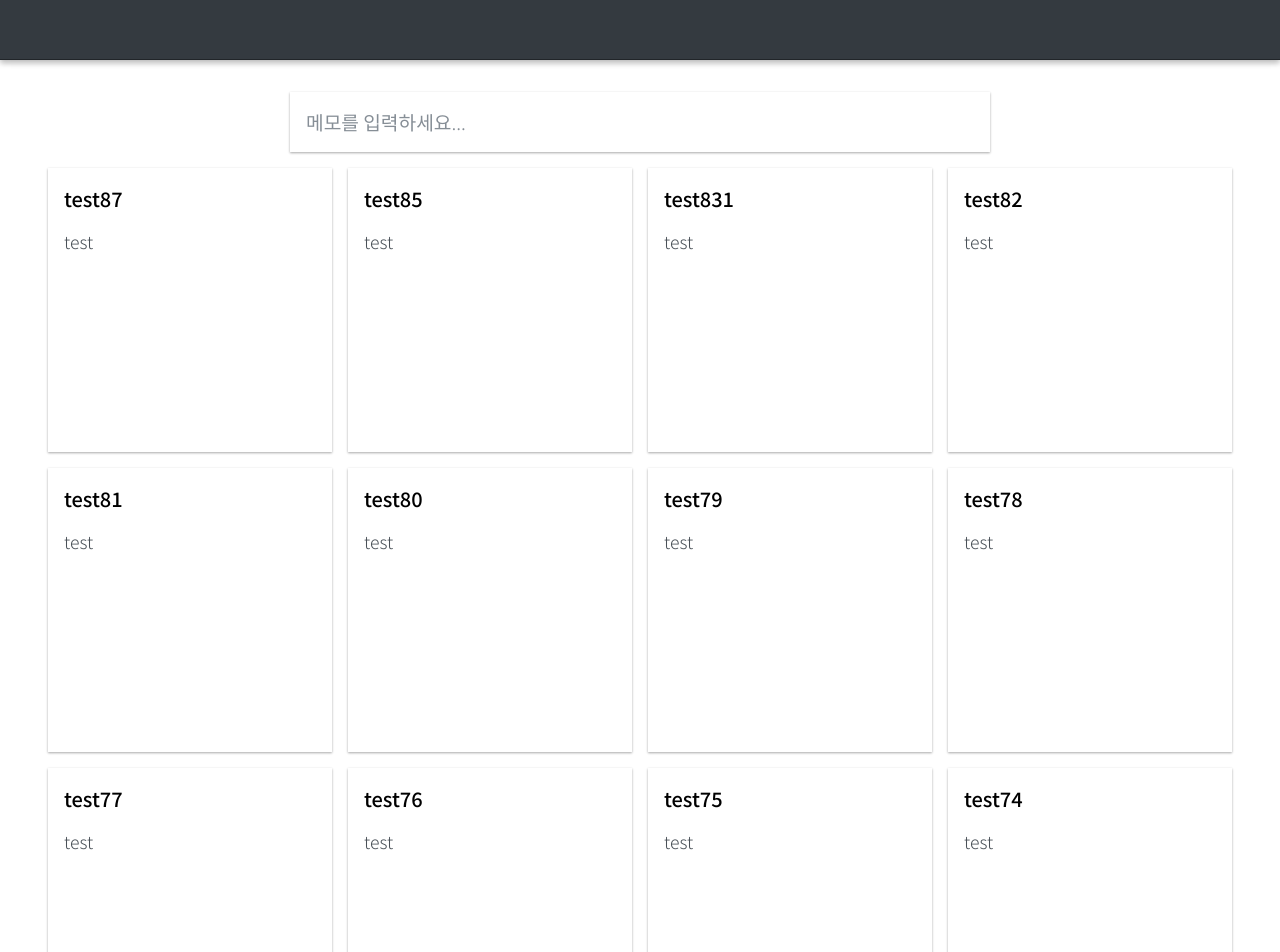
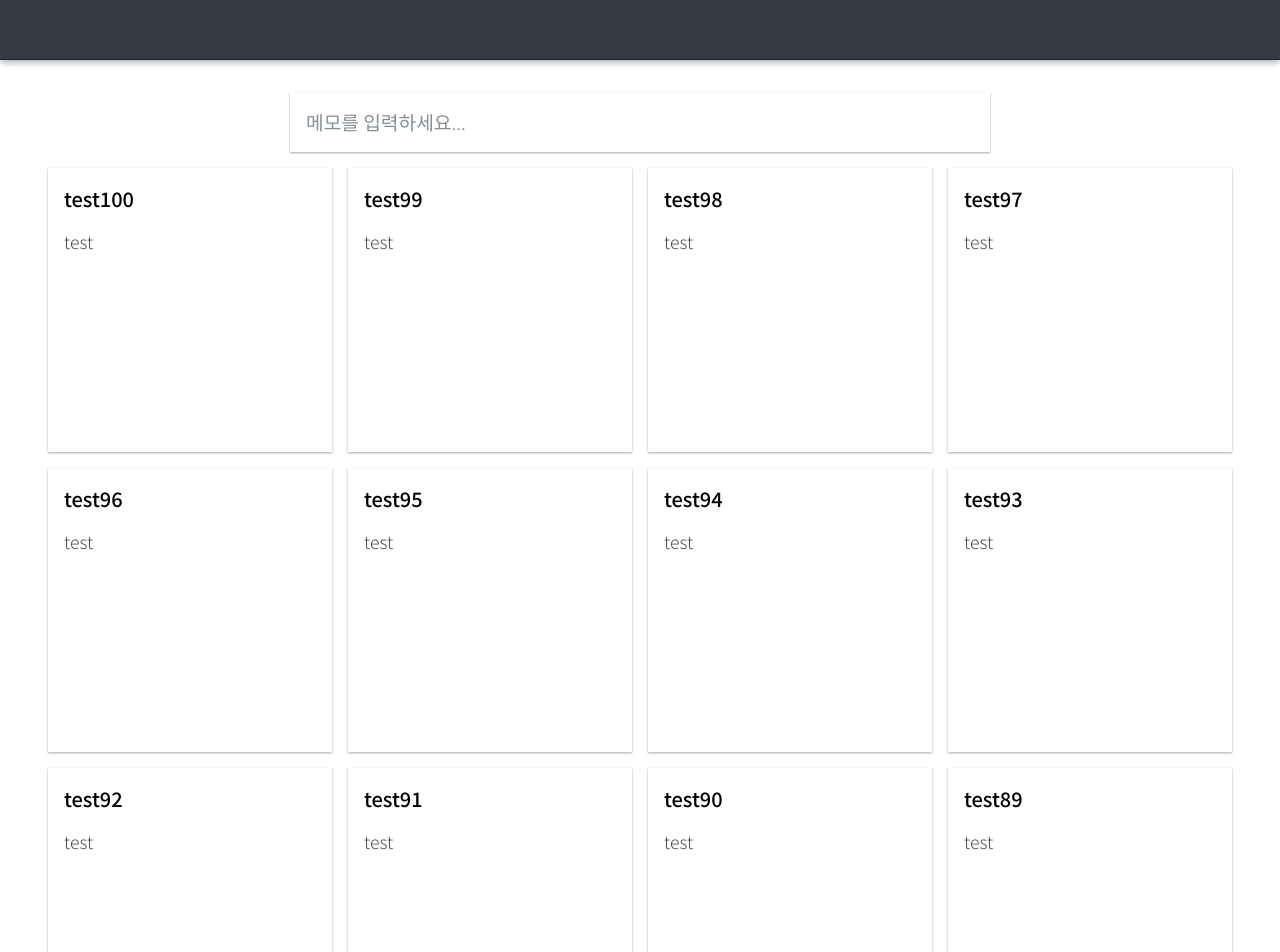
Before and after one commit to morethanmin/Keeeep, a React (Create React App) app: page / in a window 1280 px wide. Shown: the top 952 px of the page. Built offline with nearby package versions, Linux system fonts and the light colour scheme; no server answers; data requests are answered from the project's data file; a web font is replaced by a local one.

Commit message:
infinite scroll

```diff
--- a/data.json
+++ b/data.json
@@ -1,449 +1,509 @@
 {
   "memo": [
     {
-      "title": "테스트",
-      "body": "1",
+      "title": "test0",
+      "body": "test",
       "id": 1
     },
     {
-      "title": "12",
-      "body": "1",
+      "title": "test1",
+      "body": "test",
       "id": 2
     },
     {
-      "title": "123",
-      "body": "123431312",
+      "title": "test2",
+      "body": "test",
       "id": 3
     },
     {
-      "title": "test0",
+      "title": "test3",
       "body": "test",
       "id": 4
     },
     {
-      "title": "test1",
+      "title": "test4",
       "body": "test",
       "id": 5
     },
     {
-      "title": "test2",
+      "title": "test5",
       "body": "test",
       "id": 6
     },
     {
-      "title": "test3",
+      "title": "test6",
       "body": "test",
       "id": 7
     },
     {
-      "title": "test4",
+      "title": "test7",
       "body": "test",
       "id": 8
     },
     {
-      "title": "test5",
+      "title": "test8",
       "body": "test",
       "id": 9
     },
     {
-      "title": "test6",
+      "title": "test9",
       "body": "test",
       "id": 10
     },
     {
-      "title": "test7",
+      "title": "test10",
       "body": "test",
       "id": 11
     },
     {
-      "title": "test8",
+      "title": "test11",
       "body": "test",
       "id": 12
     },
     {
-      "title": "test9",
+      "title": "test12",
       "body": "test",
       "id": 13
     },
     {
-      "title": "test10",
+      "title": "test13",
       "body": "test",
       "id": 14
     },
     {
-      "title": "test11",
+      "title": "test14",
       "body": "test",
       "id": 15
     },
     {
-      "title": "test12",
+      "title": "test15",
       "body": "test",
       "id": 16
     },
     {
-      "title": "test13",
+      "title": "test16",
       "body": "test",
       "id": 17
     },
     {
-      "title": "test14",
+      "title": "test17",
       "body": "test",
       "id": 18
     },
     {
-      "title": "test15",
+      "title": "test18",
       "body": "test",
       "id": 19
     },
     {
-      "title": "test16",
+      "title": "test19",
       "body": "test",
       "id": 20
     },
     {
-      "title": "test17",
+      "title": "test20",
       "body": "test",
       "id": 21
     },
     {
-      "title": "test18",
+      "title": "test21",
       "body": "test",
       "id": 22
     },
     {
-      "title": "test19",
+      "title": "test22",
       "body": "test",
       "id": 23
     },
     {
-      "title": "test20",
+      "title": "test23",
       "body": "test",
       "id": 24
     },
     {
-      "title": "test21",
+      "title": "test24",
       "body": "test",
       "id": 25
     },
     {
-      "title": "test22",
+      "title": "test25",
       "body": "test",
       "id": 26
     },
     {
-      "title": "test23",
+      "title": "test26",
       "body": "test",
       "id": 27
     },
     {
-      "title": "test24",
+      "title": "test27",
       "body": "test",
       "id": 28
     },
     {
-      "title": "test25",
+      "title": "test28",
       "body": "test",
       "id": 29
     },
     {
-      "title": "test26",
+      "title": "test29",
       "body": "test",
       "id": 30
     },
     {
-      "title": "test27",
+      "title": "test30",
       "body": "test",
       "id": 31
     },
     {
-      "title": "test28",
+      "title": "test31",
       "body": "test",
       "id": 32
     },
     {
-      "title": "test29",
+      "title": "test32",
       "body": "test",
       "id": 33
     },
     {
-      "title": "test30",
+      "title": "test33",
       "body": "test",
       "id": 34
     },
     {
-      "title": "test31",
+      "title": "test34",
       "body": "test",
       "id": 35
     },
     {
-      "title": "test32",
+      "title": "test35",
       "body": "test",
       "id": 36
     },
     {
-      "title": "test33",
+      "title": "test36",
       "body": "test",
       "id": 37
     },
     {
-      "title": "test34",
+      "title": "test37",
       "body": "test",
       "id": 38
     },
     {
-      "title": "test35",
+      "title": "test38",
       "body": "test",
       "id": 39
     },
     {
-      "title": "test36",
+      "title": "test39",
       "body": "test",
       "id": 40
     },
     {
-      "title": "test37",
+      "title": "test40",
       "body": "test",
       "id": 41
     },
     {
-      "title": "test38",
+      "title": "test41",
       "body": "test",
       "id": 42
     },
     {
-      "title": "test39",
+      "title": "test42",
       "body": "test",
       "id": 43
     },
     {
-      "title": "test40",
+      "title": "test43",
       "body": "test",
       "id": 44
     },
     {
-      "title": "test41",
+      "title": "test44",
       "body": "test",
       "id": 45
     },
     {
-      "title": "test42",
+      "title": "test45",
       "body": "test",
       "id": 46
     },
     {
-      "title": "test43",
+      "title": "test46",
       "body": "test",
       "id": 47
     },
     {
-      "title": "test44",
+      "title": "test47",
       "body": "test",
       "id": 48
     },
     {
-      "title": "test45",
+      "title": "test48",
       "body": "test",
       "id": 49
     },
     {
-      "title": "test46",
+      "title": "test49",
       "body": "test",
       "id": 50
     },
     {
-      "title": "test47",
+      "title": "test50",
       "body": "test",
       "id": 51
     },
     {
-      "title": "test48",
+      "title": "test51",
       "body": "test",
       "id": 52
     },
     {
-      "title": "test49",
+      "title": "test52",
       "body": "test",
       "id": 53
     },
     {
-      "title": "test50",
+      "title": "test53",
       "body": "test",
       "id": 54
     },
     {
-      "title": "test51",
+      "title": "test54",
       "body": "test",
       "id": 55
     },
     {
-      "title": "test52",
+      "title": "test55",
       "body": "test",
       "id": 56
     },
     {
-      "title": "test53",
+      "title": "test56",
       "body": "test",
       "id": 57
     },
     {
-      "title": "test54",
+      "title": "test57",
       "body": "test",
       "id": 58
     },
     {
-      "title": "test55",
+      "title": "test58",
       "body": "test",
       "id": 59
     },
     {
-      "title": "test56",
+      "title": "test59",
       "body": "test",
       "id": 60
     },
     {
-      "title": "test57",
+      "title": "test60",
       "body": "test",
       "id": 61
     },
     {
-      "title": "test58",
+      "title": "test61",
       "body": "test",
       "id": 62
     },
     {
-      "title": "test59",
+      "title": "test62",
       "body": "test",
       "id": 63
     },
     {
-      "title": "test60",
+      "title": "test63",
       "body": "test",
       "id": 64
     },
     {
-      "title": "test61",
+      "title": "test64",
       "body": "test",
       "id": 65
     },
     {
-      "title": "test62",
+      "title": "test65",
       "body": "test",
       "id": 66
     },
     {
-      "title": "test63",
+      "title": "test66",
       "body": "test",
       "id": 67
     },
     {
-      "title": "test64",
+      "title": "test67",
       "body": "test",
       "id": 68
     },
     {
-      "title": "test65",
+      "title": "test68",
       "body": "test",
       "id": 69
     },
     {
-      "title": "test66",
+      "title": "test69",
       "body": "test",
       "id": 70
     },
     {
-      "title": "test67",
+      "title": "test70",
       "body": "test",
       "id": 71
     },
     {
-      "title": "test68",
+      "title": "test71",
       "body": "test",
       "id": 72
     },
     {
-      "title": "test69",
+      "title": "test72",
       "body": "test",
       "id": 73
     },
     {
-      "title": "test70",
+      "title": "test73",
       "body": "test",
       "id": 74
     },
     {
-      "title": "test71",
+      "title": "test74",
       "body": "test",
       "id": 75
     },
     {
-      "title": "test72",
+      "title": "test75",
       "body": "test",
       "id": 76
     },
     {
-      "title": "test73",
+      "title": "test76",
       "body": "test",
       "id": 77
     },
     {
-      "title": "test74",
+      "title": "test77",
       "body": "test",
       "id": 78
     },
     {
-      "title": "test75",
+      "title": "test78",
       "body": "test",
       "id": 79
     },
     {
-      "title": "test76",
+      "title": "test79",
       "body": "test",
       "id": 80
     },
     {
-      "title": "test77",
+      "title": "test80",
       "body": "test",
       "id": 81
     },
     {
-      "title": "test78",
+      "title": "test81",
       "body": "test",
       "id": 82
     },
     {
-      "title": "test79",
+      "title": "test82",
       "body": "test",
       "id": 83
     },
     {
-      "title": "test80",
+      "title": "test83",
       "body": "test",
       "id": 84
     },
     {
-      "title": "test81",
+      "title": "test84",
       "body": "test",
       "id": 85
     },
     {
-      "title": "test82",
+      "title": "test85",
       "body": "test",
       "id": 86
     },
     {
-      "title": "test831",
+      "title": "test86",
       "body": "test",
       "id": 87
     },
     {
-      "title": "test85",
+      "title": "test87",
+      "body": "test",
+      "id": 88
+    },
+    {
+      "title": "test88",
       "body": "test",
       "id": 89
     },
     {
-      "title": "test87",
+      "title": "test89",
+      "body": "test",
+      "id": 90
+    },
+    {
+      "title": "test90",
       "body": "test",
       "id": 91
+    },
+    {
+      "title": "test91",
+      "body": "test",
+      "id": 92
+    },
+    {
+      "title": "test92",
+      "body": "test",
+      "id": 93
+    },
+    {
+      "title": "test93",
+      "body": "test",
+      "id": 94
+    },
+    {
+      "title": "test94",
+      "body": "test",
+      "id": 95
+    },
+    {
+      "title": "test95",
+      "body": "test",
+      "id": 96
+    },
+    {
+      "title": "test96",
+      "body": "test",
+      "id": 97
+    },
+    {
+      "title": "test97",
+      "body": "test",
+      "id": 98
+    },
+    {
+      "title": "test98",
+      "body": "test",
+      "id": 99
+    },
+    {
+      "title": "test99",
+      "body": "test",
+      "id": 100
+    },
+    {
+      "title": "test100",
+      "body": "test",
+      "id": 101
     }
   ]
 }
--- a/src/containers/App.js
+++ b/src/containers/App.js
@@ -10,21 +10,26 @@ import MemoViewerContainer from "./MemoViewerContainer";
 
 export default function App() {
   const dispatch = useDispatch();
-  const memos = useSelector((state) => state.memo.data, shallowEqual);
-  const current = useRef(null);
+  const memos = useSelector((state) => state.memo.data);
+  // const current = useRef(null);
+  var cursor = 0;
 
   useEffect(() => {
     dispatch(getInitialMemo());
+  }, []);
+  useEffect(() => {
     window.addEventListener("scroll", handleScroll);
+    // console.log(scrollListener);
     return () => {
       window.removeEventListener("scroll", handleScroll);
     };
-  }, []);
-  useEffect(() => {
-    current.current = memos;
   }, [memos]);
 
-  const handleScroll = (e) => {
+  // useEffect(() => {
+  //   current.current = memos;
+  // }, [memos]);
+
+  const handleScroll = () => {
     const { clientHeight } = document.body;
     const { innerHeight } = window;
 
@@ -32,7 +37,11 @@ export default function App() {
       document.documentElement.scrollTop || document.body.scrollTop;
 
     if (clientHeight - innerHeight - scrollTop < 100) {
-      const cursor = current.current[current.current.length - 1].id;
+      var curCursor;
+      if (memos.length === 0) return;
+      curCursor = memos[memos.length - 1].id;
+      if (cursor === curCursor) return;
+      cursor = curCursor;
       // console.log(memos, memos.length - 1);
       console.log(cursor);
       dispatch(memoActions.getPreviousMemo(cursor));
--- a/src/modules/memo.js
+++ b/src/modules/memo.js
@@ -42,7 +42,7 @@ export const getRecentMemo = (payload) => ({
   payload,
 });
 export const getPreviousMemo = (payload) => ({
-  type: GET_RECENT_MEMO,
+  type: GET_PREVIOUS_MEMO,
   payload,
 });
 export const updateMemo = (payload) => ({
@@ -65,8 +65,8 @@ const getRecentMemoSaga = createPromiseSaga(
   webAPI.getRecentMemo
 );
 const getPreviousMemoSaga = createPromiseSaga(
-  GET_RECENT_MEMO,
-  webAPI.getRecentMemo
+  GET_PREVIOUS_MEMO,
+  webAPI.getPreviousMemo
 );
 
 const updateMemoSaga = createPromiseSaga(UPDATE_MEMO, webAPI.updateMemo);
```
